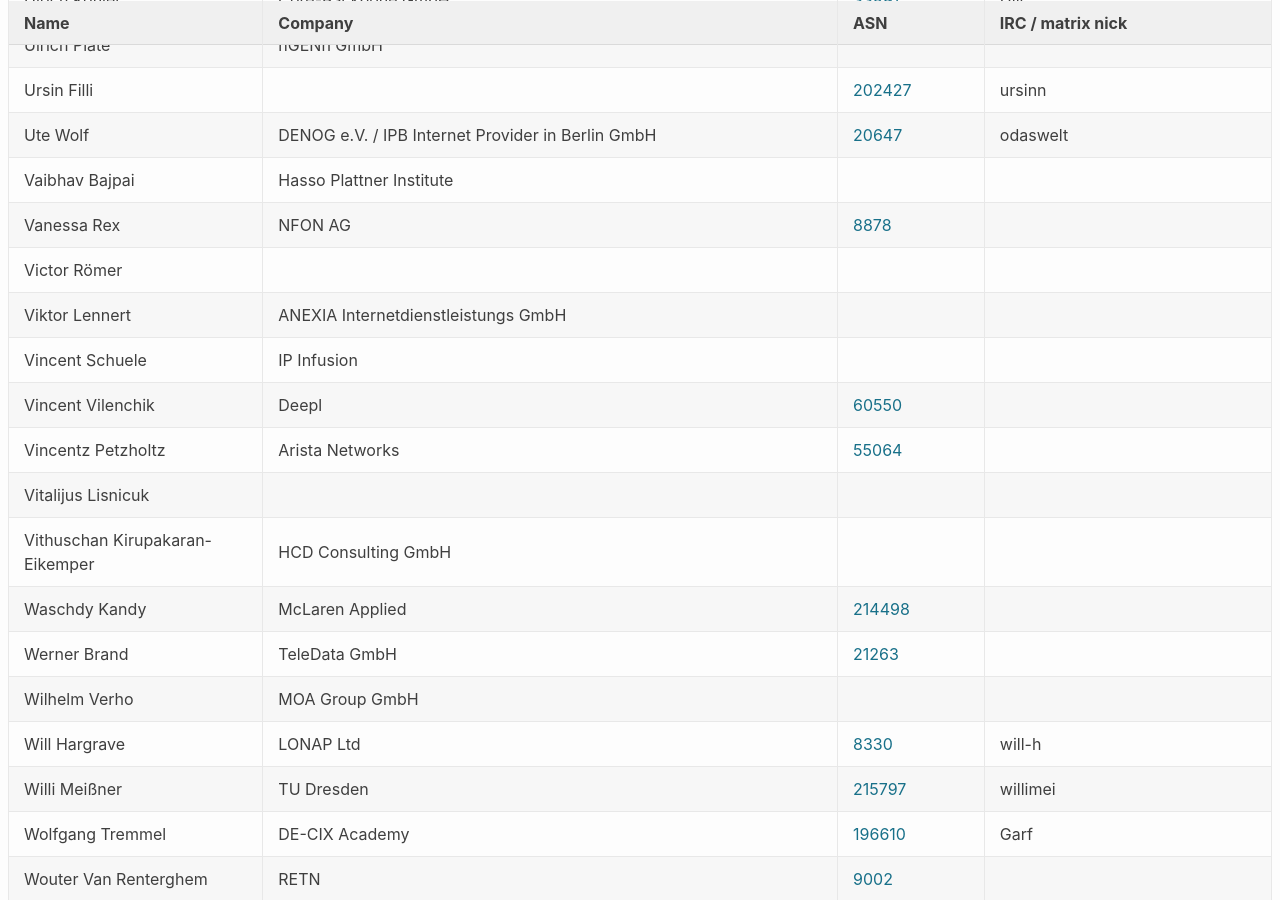
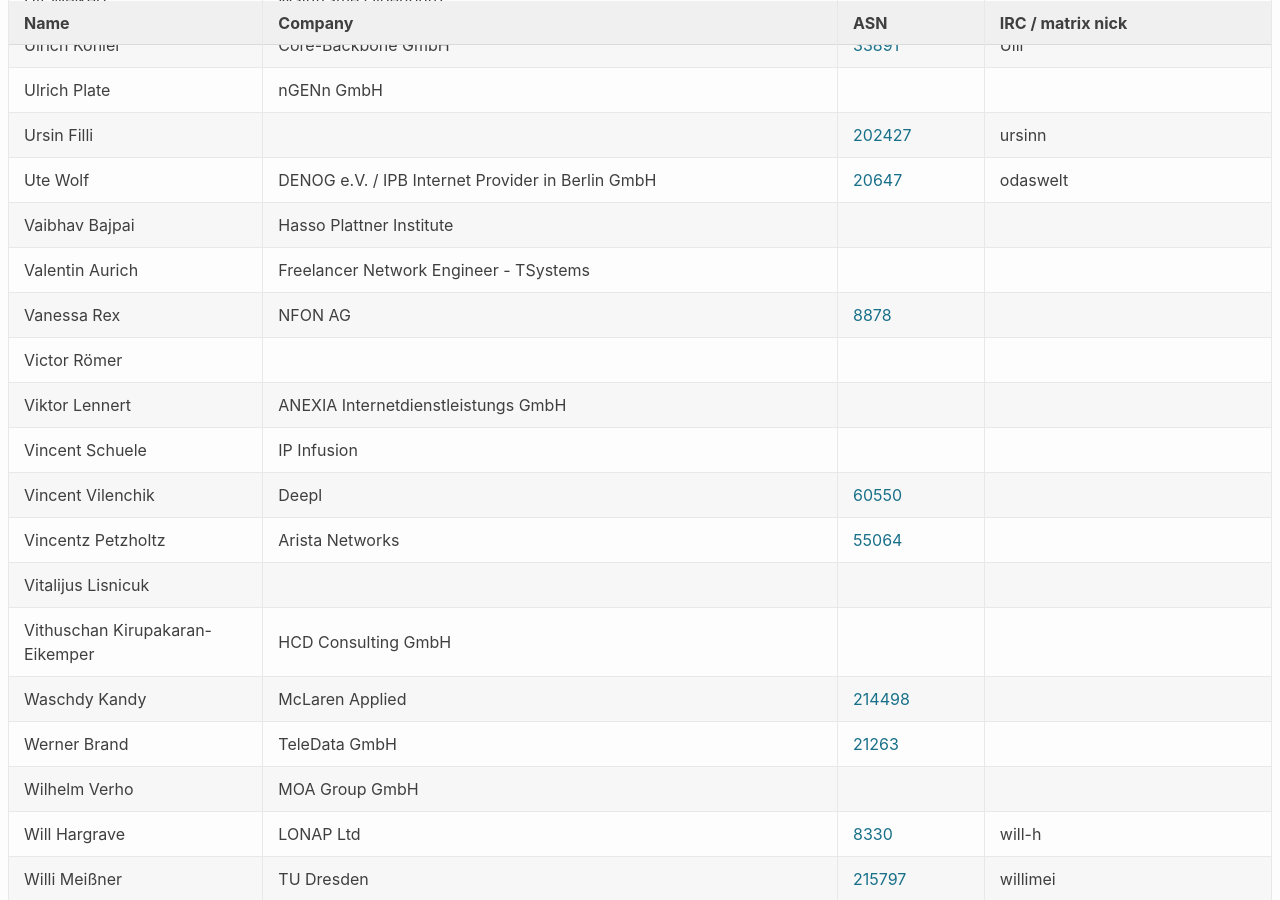
Before and after one commit to denog/pretix-attendeelist, a Jekyll site: the page built from denog16/index.markdown, in a window 1280 px wide and 900 px high, scrolled down 21985 px. Built offline with Jekyll 4.4.1, drawn with Linux system fonts in a browser that asks for light colours; some of the changed text lies outside the part shown.

Commit message:
Latest data: Fri Nov  1 14:31:27 UTC 2024

```diff
--- a/_data/attendees_denog16_onsite.json
+++ b/_data/attendees_denog16_onsite.json
@@ -462,6 +462,12 @@
     "asn": "41981"
   },
   {
+    "name": "Christina Münch",
+    "company": "Equinix",
+    "irc": null,
+    "asn": null
+  },
+  {
     "name": "Christof Rüdiger",
     "company": "OVIS IT Consulting GmbH",
     "irc": null,
@@ -2924,6 +2930,12 @@
   {
     "name": "Vaibhav Bajpai",
     "company": "Hasso Plattner Institute",
+    "irc": null,
+    "asn": null
+  },
+  {
+    "name": "Valentin Aurich",
+    "company": "Freelancer Network Engineer - TSystems",
     "irc": null,
     "asn": null
   },
```
